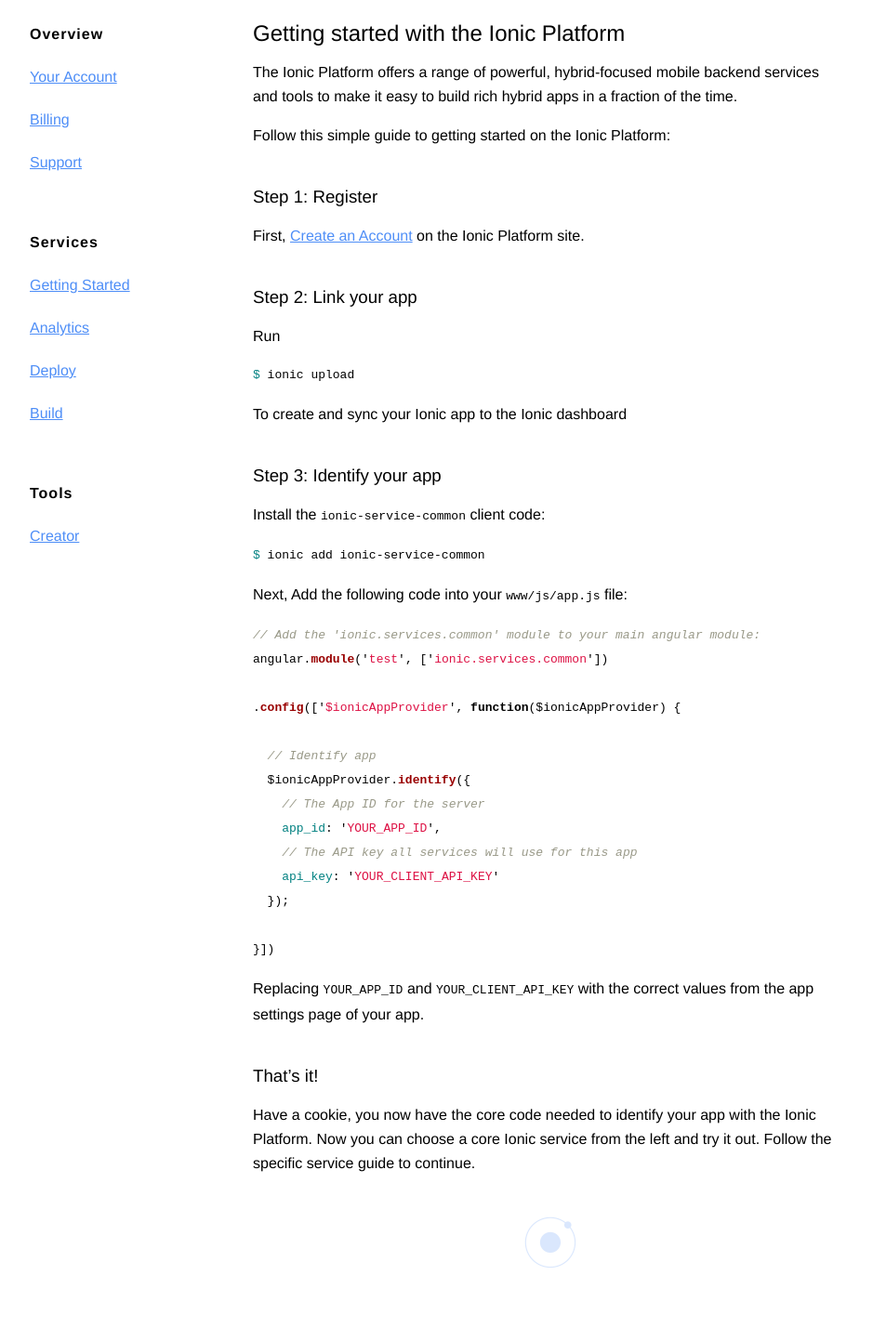
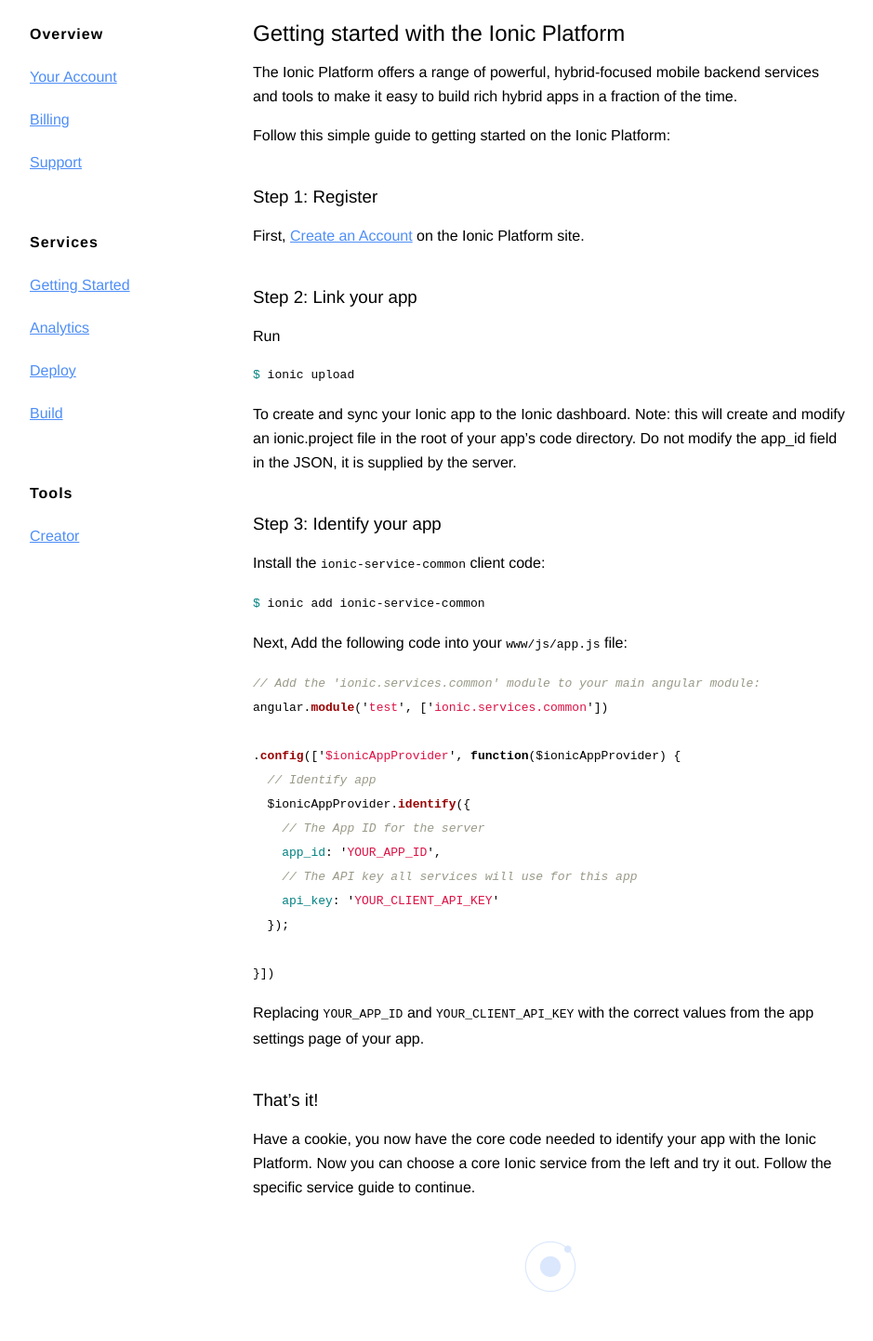
Before and after one commit to ionic-team/ionic-io-docs, a Jekyll site: the page built from services/getting-started.md, in a window 1280 px wide. Shown: the whole page at 93% size, without its empty margins (128-1067 px from the left). Built offline with Jekyll 4.4.1, drawn with Linux system fonts in a browser that asks for light colours; some web fonts are replaced; Markdown is read by kramdown in place of the engine named in the settings; before the commit the page ends 1417 px from its top, so only the background shows below that.

Commit message:
Getting started

````diff
--- a/services/getting-started.md
+++ b/services/getting-started.md
@@ -22,7 +22,9 @@
 $ ionic upload
 ```
 
-To create and sync your Ionic app to the Ionic dashboard
+To create and sync your Ionic app to the Ionic dashboard. Note: this will create and modify an ionic.project
+file in the root of your app's code directory. Do not modify the app_id field in the JSON, it is supplied
+by the server.
 
 ### Step 3: Identify your app
 
@@ -39,7 +41,6 @@
 angular.module('test', ['ionic.services.common'])
 
 .config(['$ionicAppProvider', function($ionicAppProvider) {
-
   // Identify app
   $ionicAppProvider.identify({
     // The App ID for the server
````
